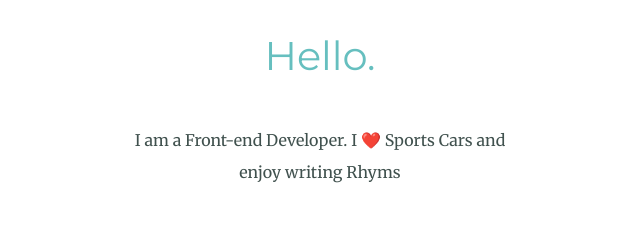
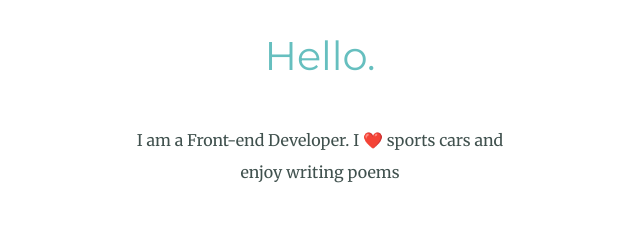
Before and after one commit to HarmanSi/Personal-Site, a plain HTML site: page index.html in a window 1280 px wide. Shown: the part 1180-1420 px from the top of the page, 320-960 px from the left. Drawn offline with Linux system fonts and the light colour scheme.

Commit message:
Update index.html

```diff
--- a/index.html
+++ b/index.html
@@ -28,7 +28,7 @@
       <br>
       <img class="my-image" src="me.png" alt="my-profile-picture">
       <h2>Hello.</h2>
-      <p class="intro">I am a Front-end Developer. I ❤️ Sports Cars and enjoy writing Rhyms</p>
+      <p class="intro">I am a Front-end Developer. I ❤️ sports cars and enjoy writing poems</p>
     </div>
     <hr>
     <div class="skills">
```
